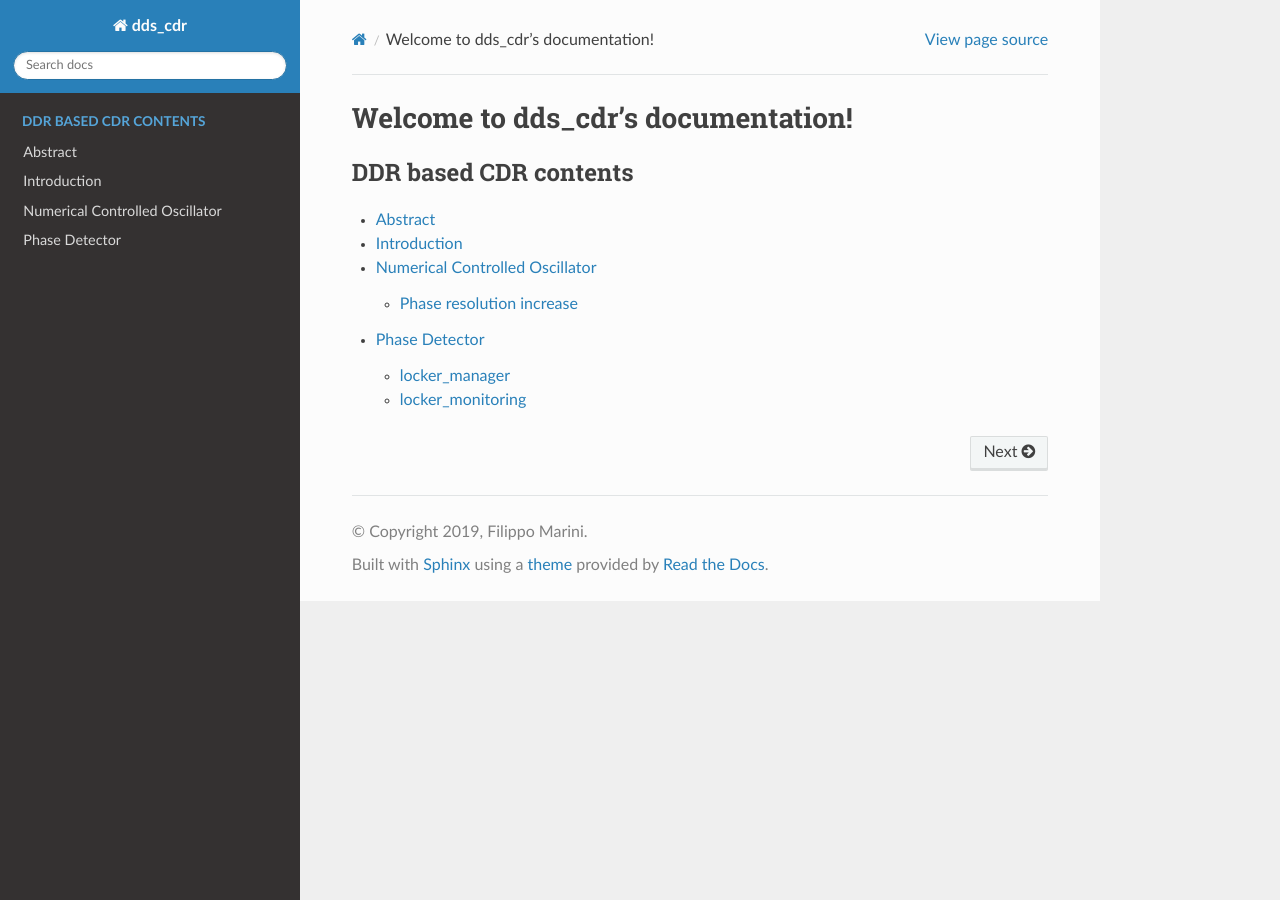
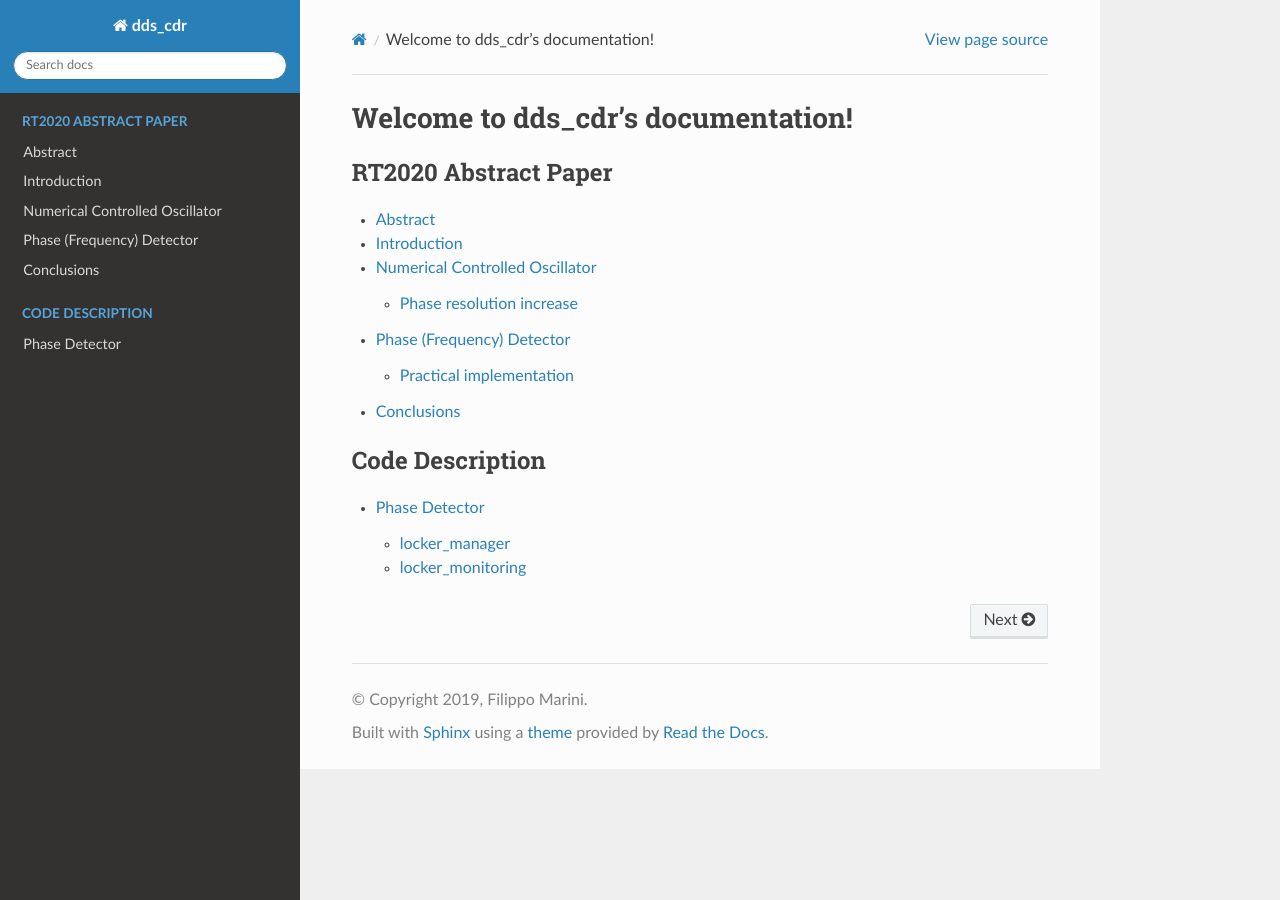
Before and after one commit to FilMarini/FPGA_CDR_core, a Sphinx documentation site: the page built from docs/source/index.rst, in a window 1280 px wide. Built offline with Sphinx 7.4.7 and the Read the Docs theme 2.0.0, drawn with Linux system fonts in a browser that asks for light colours.

```diff
--- a/docs/source/index.rst
+++ b/docs/source/index.rst
@@ -3,9 +3,16 @@ Welcome to dds_cdr's documentation!
 
 .. toctree::
    :maxdepth: 2
-   :caption: DDR based CDR contents
+   :caption: RT2020 Abstract Paper
 
-   abstract
-   intro
-   nco
-   phase_detector
+   paper/abstract
+   paper/intro
+   paper/nco
+   paper/phase_detector
+   paper/conclusions
+
+.. toctree::
+   :maxdepth: 2
+   :caption: Code Description
+
+   code_explanation/phase_detector
--- a/docs/source/intro.rst
+++ b/docs/source/paper/intro.rst
@@ -10,6 +10,7 @@ Usually a CDR architecture is similar to the Phase Locked Loop (PLL) model (:num
 .. _pll_basic:
 .. figure:: intro/pll.png
    :scale: 100%
+   :align: center
 
    Basic design of a PLL.
 
--- a/docs/source/nco.rst
+++ b/docs/source/paper/nco.rst
@@ -15,6 +15,7 @@ Let's imagine now that the vector skips a few (fixed) points for each jump, the
 .. _phase_wheel:
 .. figure:: nco/phase_wheel.png
    :scale: 100%
+   :align: center
 
    The phase wheel
 
```
Also changed, not shown: docs/source/paper/conclusions.rst (added, +12 -0 lines), docs/source/paper/phase_detector.rst (added, +45 -0 lines), docs/source/code_explanation/phase_detector.rst (renamed from docs/source/phase_detector.rst), docs/source/code_explanation/phase_detector/locker_manager/locker_manager.png (renamed from docs/source/phase_detector/locker_manager/locker_manager.png), docs/source/code_explanation/phase_detector/locker_manager/locker_manager.svg (renamed from docs/source/phase_detector/locker_manager/locker_manager.svg), docs/source/code_explanation/phase_detector/locker_monitoring/FSM.png (renamed from docs/source/phase_detector/locker_monitoring/FSM.png), docs/source/code_explanation/phase_detector/locker_monitoring/locker_monitoring.png (renamed from docs/source/phase_detector/locker_monitoring/locker_monitoring.png), docs/source/code_explanation/phase_detector/locker_monitoring/locker_monitoring.svg (renamed from docs/source/phase_detector/locker_monitoring/locker_monitoring.svg), docs/source/code_explanation/phase_detector/locker_monitoring/p_phase_shift_counter.png (renamed from docs/source/phase_detector/locker_monitoring/p_phase_shift_counter.png), docs/source/paper/abstract.rst (renamed from docs/source/abstract.rst), docs/source/paper/intro/pll.png (renamed from docs/source/intro/pll.png), docs/source/paper/nco/phase_wheel.png (renamed from docs/source/nco/phase_wheel.png), docs/source/paper/phase_detector/BBPD.png (added), docs/source/paper/phase_detector/quadrants.png (added), 2 more files.
